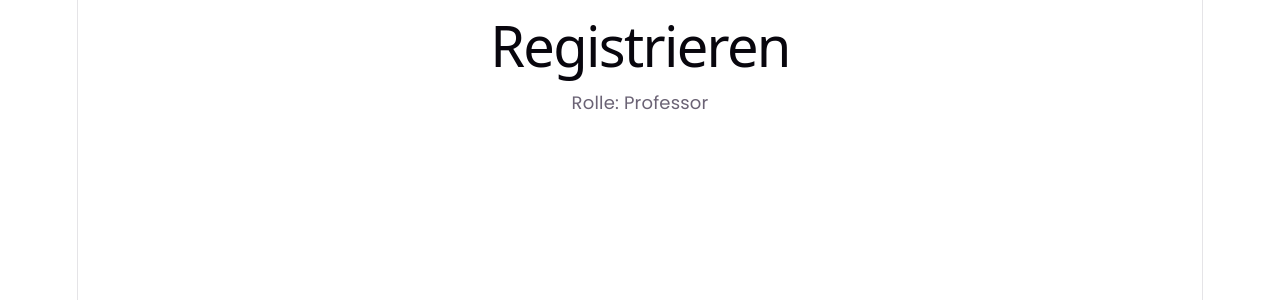
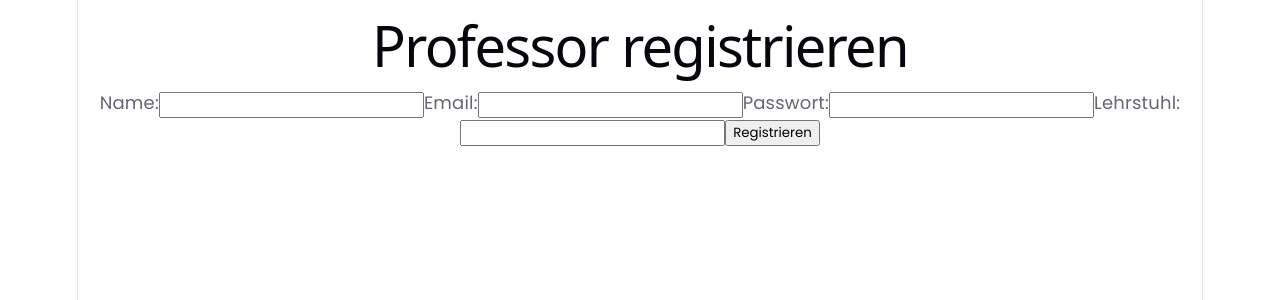
Before and after one commit to DerKeck05/MME_SS26_Gruppe_H_Thesis_expose, a React (Vite) app in the folder frontend/: page /register/professor in a window 1280 px wide. Shown: the top 300 px of the page. Built offline with nearby package versions, Linux system fonts and the light colour scheme.

Commit message:
working prof

```diff
--- a/frontend/src/login/login_page.tsx
+++ b/frontend/src/login/login_page.tsx
@@ -28,18 +28,16 @@ function LoginPage() {
         if (role =="student"){
             navigate("/student")
         }
+          if (role == "professor") {
+        // TODO: Später Weiterleitung zum Professor-Dashboard einfügen
+        // navigate("/professor");
+        }
     } else {
         console.log("Login fehlgeschlagen");
         console.log(data.message);
     }
    }
 
-    if(role == "student"){
-        //Logik hinzufügen bei ZEIT
-    }
-    if(role == "professor"){
-        //Logik einfügen
-    }
     return (
         <div>
             <h1>Login Page</h1>
--- a/frontend/src/login/register_prof.tsx
+++ b/frontend/src/login/register_prof.tsx
@@ -1,9 +1,77 @@
+import { useState } from "react";
+import { useNavigate } from "react-router-dom";
+
+
 function RegisterProfessorPage() {
+    const navigate = useNavigate();
+
+    const [name, setName] = useState("");
+    const [email, setEmail] = useState("");
+    const [password, setPassword] = useState("");
+    const [chair, setChair] = useState("");
+
+    async function RegisterFunction() {
+        const response = await fetch("http://localhost:3000/register/professor", {
+            method: "POST",
+            headers: {
+                "Content-Type": "application/json"
+            },
+            body: JSON.stringify({
+                name,
+                email,
+                password,
+                chair
+            })
+        });
+
+        const data = await response.json();
+
+        if (response.ok) {
+            console.log("Registrierung erfolgreich");
+            console.log(data);
+
+            navigate("/");
+        } else {
+            console.log("Registrierung fehlgeschlagen");
+            console.log(data.message);
+        }
+    }
 
     return (
         <div>
-            <h1>Registrieren</h1>
-            <p>Rolle: Professor</p>
+            <h1>Professor registrieren</h1>
+
+            <label>Name:</label>
+            <input
+                type="text"
+                value={name}
+                onChange={(event) => setName(event.target.value)}
+            />
+
+            <label>Email:</label>
+            <input
+                type="email"
+                value={email}
+                onChange={(event) => setEmail(event.target.value)}
+            />
+
+            <label>Passwort:</label>
+            <input
+                type="password"
+                value={password}
+                onChange={(event) => setPassword(event.target.value)}
+            />
+
+            <label>Lehrstuhl:</label>
+            <input
+                type="text"
+                value={chair}
+                onChange={(event) => setChair(event.target.value)}
+            />
+
+            <button onClick={RegisterFunction}>
+                Registrieren
+            </button>
         </div>
     );
 }
--- a/frontend/src/login/register_student.tsx
+++ b/frontend/src/login/register_student.tsx
@@ -1,14 +1,16 @@
 import { useState } from "react";
-
+import { useNavigate } from "react-router-dom";
 
 
 
 
 function RegisterStudentPage() {
+    const navigate = useNavigate();
     const [name, setName] = useState("");
     const [email, setEmail] = useState("");
     const [password, setPassword] = useState("");
     const [course, setCourse] = useState("");
+
 
    async function RegisterFunction() {
     const response = await fetch("http://localhost:3000/register/student", {
@@ -23,6 +25,18 @@ function RegisterStudentPage() {
             course
         })
     });
+    const data = await response.json();
+
+    if (response.ok) {
+        console.log("Registrierung erfolgreich");
+        console.log(data);
+
+        navigate("/");
+    } else {
+        console.log("Registrierung fehlgeschlagen");
+        console.log(data.message);
+    }
+
 
     }
     return (
```
Also changed, not shown: 1 other file (tests, documents, lock files or other folders). Lines whose indentation alone changed are shown as unchanged.
